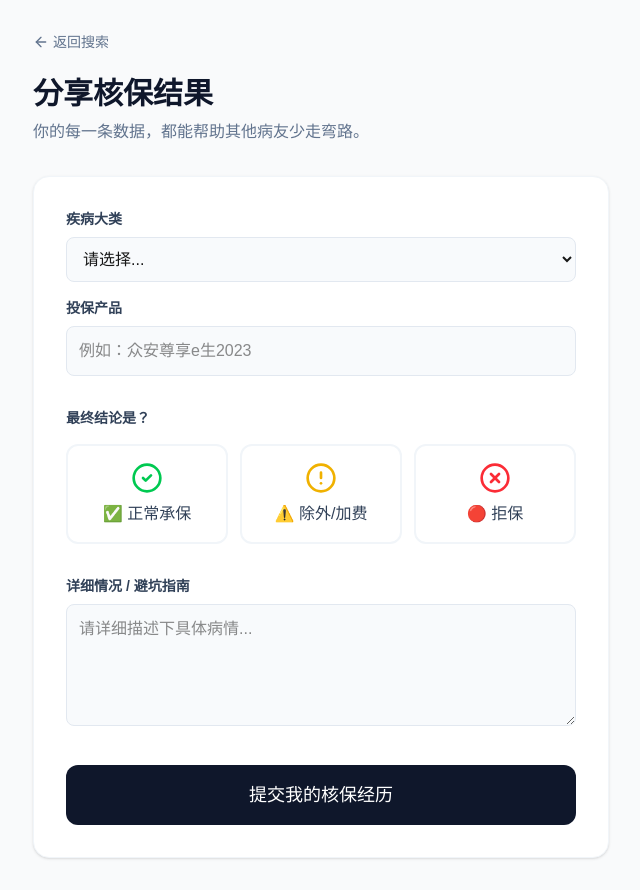
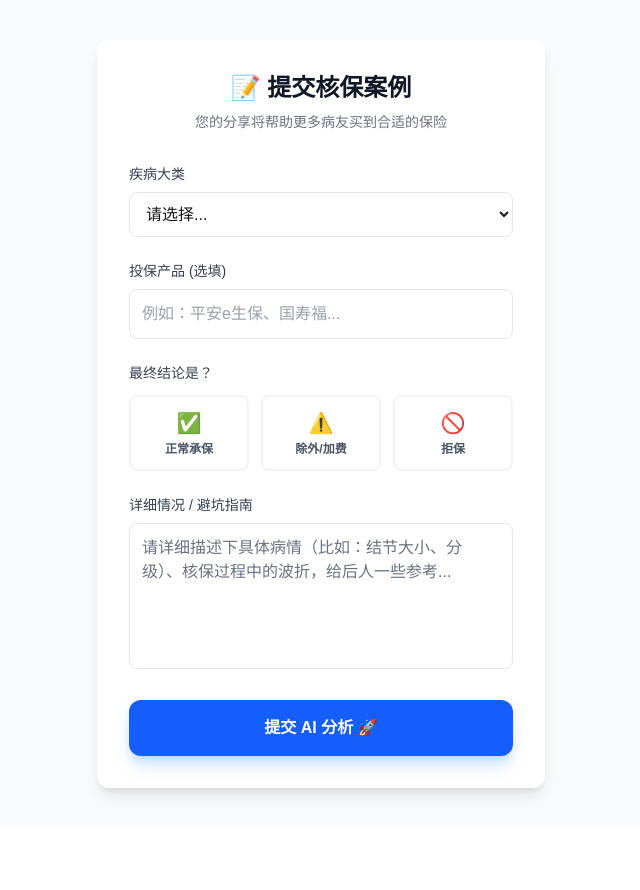
Before and after one commit to w396876926-coder/ins-search, a Next.js app: page /submit in a window 1280 px wide. Shown: the whole page, without its empty margins (319-959 px from the left). After the commit the page ends 828 px from the top, so only its background shows below. Built offline with nearby package versions, Linux system fonts and the light colour scheme.

Commit message:
fix: db schema and ui colors

```diff
--- a/app/submit/page.tsx
+++ b/app/submit/page.tsx
@@ -1,94 +1,97 @@
 'use client'
 
+import { useState } from 'react'
 import { submitCase } from './actions'
-import { useFormStatus } from 'react-dom'
-import { CheckCircle2, AlertCircle, XCircle, ArrowLeft } from 'lucide-react'
-import Link from 'next/link'
-
-function SubmitButton() {
-  const { pending } = useFormStatus()
-  return (
-    <button
-      type="submit"
-      disabled={pending}
-      className="w-full bg-slate-900 text-white py-4 rounded-xl font-medium text-lg hover:bg-slate-800 transition-all disabled:opacity-50 disabled:cursor-not-allowed flex justify-center items-center gap-2"
-    >
-      {pending ? '正在提交...' : '提交我的核保经历'}
-    </button>
-  )
-}
 
 export default function SubmitPage() {
   return (
-    <div className="min-h-screen bg-gray-50 p-4 md:p-8">
-      <div className="max-w-xl mx-auto">
-        <div className="mb-8">
-          <Link href="/" className="inline-flex items-center text-slate-500 hover:text-slate-800 mb-6 text-sm">
-            <ArrowLeft className="w-4 h-4 mr-1" />
-            返回搜索
-          </Link>
-          <h1 className="text-3xl font-bold text-slate-900 mb-2">分享核保结果</h1>
-          <p className="text-slate-500">
-            你的每一条数据，都能帮助其他病友少走弯路。
+    <div className="min-h-screen bg-gray-50 flex flex-col items-center py-10 px-4">
+
+      <div className="w-full max-w-md bg-white rounded-xl shadow-lg p-8">
+        <h1 className="text-2xl font-bold text-gray-900 mb-2 text-center">
+          📝 提交核保案例
+        </h1>
+        <p className="text-gray-500 text-sm mb-8 text-center">
+          您的分享将帮助更多病友买到合适的保险
         </p>
-        </div>
 
-        <form action={submitCase} className="bg-white rounded-2xl shadow-sm border border-slate-100 p-6 md:p-8 space-y-8">
+        <form action={submitCase} className="space-y-6">
 
-          <div className="space-y-4">
+          {/* 1. 疾病大类 */}
           <div>
-              <label className="block text-sm font-semibold text-slate-700 mb-2">疾病大类</label>
-              <select name="disease_type" required className="w-full p-3 bg-slate-50 border border-slate-200 rounded-lg focus:ring-2 focus:ring-blue-500 focus:outline-none">
+            <label className="block text-sm font-medium text-gray-700 mb-2">疾病大类</label>
+            <select name="disease_type" className="w-full p-3 border border-gray-200 rounded-lg focus:ring-2 focus:ring-blue-500 outline-none bg-white">
               <option value="">请选择...</option>
-                <option value="甲状腺">甲状腺 (结节/癌)</option>
+              <option value="甲状腺">甲状腺 (结节/甲亢/甲减)</option>
               <option value="乳腺">乳腺 (结节/增生)</option>
-                <option value="肺部">肺部 (结节)</option>
+              <option value="肺部">肺部 (结节/磨玻璃)</option>
               <option value="乙肝">乙肝 (大三阳/小三阳)</option>
+              <option value="高血压">高血压</option>
+              <option value="糖尿病">糖尿病</option>
               <option value="其他">其他</option>
             </select>
           </div>
 
+          {/* 2. 投保产品 */}
           <div>
-              <label className="block text-sm font-semibold text-slate-700 mb-2">投保产品</label>
-              <input type="text" name="product_name" required placeholder="例如：众安尊享e生2023" className="w-full p-3 bg-slate-50 border border-slate-200 rounded-lg focus:ring-2 focus:ring-blue-500 focus:outline-none" />
-            </div>
+            <label className="block text-sm font-medium text-gray-700 mb-2">投保产品 (选填)</label>
+            <input
+              name="product_name"
+              type="text"
+              placeholder="例如：平安e生保、国寿福..."
+              // 修复点：placeholder-gray-400 让提示文字更清晰
+              className="w-full p-3 border border-gray-200 rounded-lg focus:ring-2 focus:ring-blue-500 outline-none placeholder-gray-400"
+            />
           </div>
 
+          {/* 3. 核保结论 */}
           <div>
-            <label className="block text-sm font-semibold text-slate-700 mb-4">最终结论是？</label>
-            <div className="grid grid-cols-1 md:grid-cols-3 gap-3">
-              <label className="cursor-pointer relative">
-                <input type="radio" name="verdict" value="pass" className="peer sr-only" required />
-                <div className="p-4 rounded-xl border-2 border-slate-100 hover:border-green-200 bg-white peer-checked:border-green-500 peer-checked:bg-green-50 transition-all text-center">
-                  <CheckCircle2 className="w-8 h-8 mx-auto mb-2 text-green-500" />
-                  <span className="block font-medium text-slate-700">✅ 正常承保</span>
+            <label className="block text-sm font-medium text-gray-700 mb-3">最终结论是？</label>
+            <div className="grid grid-cols-3 gap-3">
+              <label className="cursor-pointer">
+                <input type="radio" name="verdict" value="pass" className="peer sr-only" />
+                <div className="p-3 rounded-lg border-2 border-gray-100 text-center peer-checked:border-green-500 peer-checked:bg-green-50 transition-all">
+                  <div className="text-xl mb-1">✅</div>
+                  <div className="text-xs font-bold text-gray-600 peer-checked:text-green-700">正常承保</div>
                 </div>
               </label>
 
-              <label className="cursor-pointer relative">
+              <label className="cursor-pointer">
                 <input type="radio" name="verdict" value="exclude" className="peer sr-only" />
-                <div className="p-4 rounded-xl border-2 border-slate-100 hover:border-yellow-200 bg-white peer-checked:border-yellow-500 peer-checked:bg-yellow-50 transition-all text-center">
-                  <AlertCircle className="w-8 h-8 mx-auto mb-2 text-yellow-500" />
-                  <span className="block font-medium text-slate-700">⚠️ 除外/加费</span>
+                <div className="p-3 rounded-lg border-2 border-gray-100 text-center peer-checked:border-yellow-500 peer-checked:bg-yellow-50 transition-all">
+                  <div className="text-xl mb-1">⚠️</div>
+                  <div className="text-xs font-bold text-gray-600 peer-checked:text-yellow-700">除外/加费</div>
                 </div>
               </label>
 
-              <label className="cursor-pointer relative">
+              <label className="cursor-pointer">
                 <input type="radio" name="verdict" value="reject" className="peer sr-only" />
-                <div className="p-4 rounded-xl border-2 border-slate-100 hover:border-red-200 bg-white peer-checked:border-red-500 peer-checked:bg-red-50 transition-all text-center">
-                  <XCircle className="w-8 h-8 mx-auto mb-2 text-red-500" />
-                  <span className="block font-medium text-slate-700">🔴 拒保</span>
+                <div className="p-3 rounded-lg border-2 border-gray-100 text-center peer-checked:border-red-500 peer-checked:bg-red-50 transition-all">
+                  <div className="text-xl mb-1">🚫</div>
+                  <div className="text-xs font-bold text-gray-600 peer-checked:text-red-700">拒保</div>
                 </div>
               </label>
             </div>
           </div>
 
+          {/* 4. 详细情况 (修复了这里的颜色) */}
           <div>
-            <label className="block text-sm font-semibold text-slate-700 mb-2">详细情况 / 避坑指南</label>
-            <textarea name="content" rows={4} placeholder="请详细描述下具体病情..." className="w-full p-3 bg-slate-50 border border-slate-200 rounded-lg focus:ring-2 focus:ring-blue-500 focus:outline-none"></textarea>
+            <label className="block text-sm font-medium text-gray-700 mb-2">详细情况 / 避坑指南</label>
+            <textarea
+              name="content"
+              rows={5}
+              // 修复点：placeholder-gray-500 颜色更深，text-gray-900 输入文字纯黑
+              placeholder="请详细描述下具体病情（比如：结节大小、分级）、核保过程中的波折，给后人一些参考..."
+              className="w-full p-3 border border-gray-200 rounded-lg focus:ring-2 focus:ring-blue-500 outline-none placeholder-gray-500 text-gray-900 resize-none"
+              required
+            ></textarea>
           </div>
 
-          <SubmitButton />
+          {/* 5. 提交按钮 */}
+          <button type="submit" className="w-full py-4 bg-blue-600 hover:bg-blue-700 text-white font-bold rounded-xl shadow-lg shadow-blue-200 transition-all active:scale-95">
+            提交 AI 分析 🚀
+          </button>
+
         </form>
       </div>
     </div>
```
Lines whose indentation alone changed are shown as unchanged.
